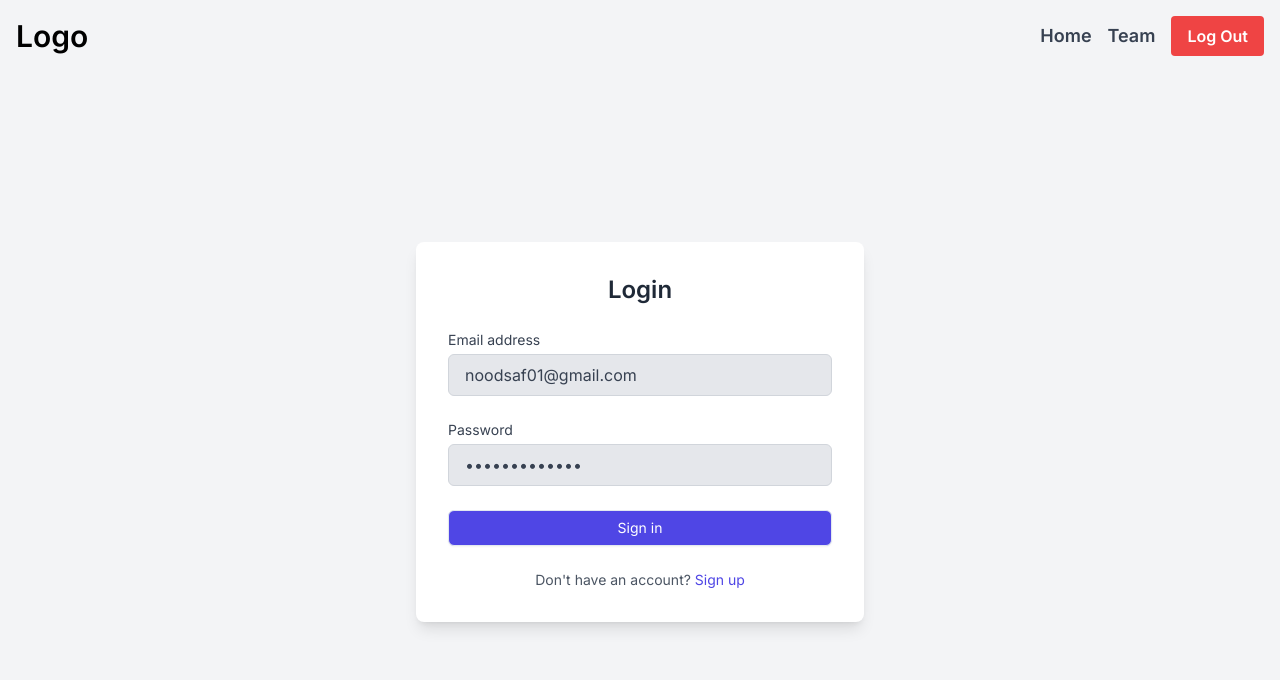
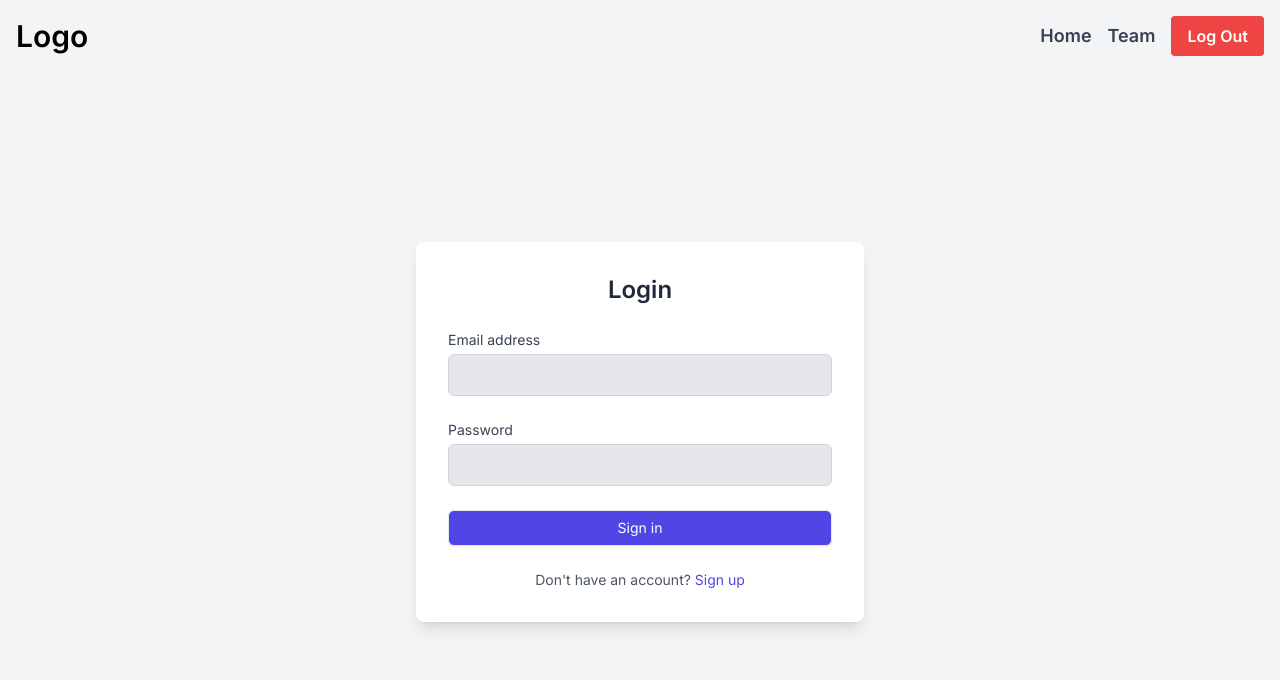
Before and after one commit to AbdEDjalilSaf/MY_First_NextAppBack, a Next.js app: page /LogIn in a window 1280 px wide. Shown: the top 680 px of the page. Built offline with nearby package versions, Linux system fonts and the light colour scheme.

Commit message:
first App Back soluted

```diff
--- a/src/components/forms/registerLogIn.jsx
+++ b/src/components/forms/registerLogIn.jsx
@@ -22,7 +22,6 @@ export default function Login() {
               type="email"
               id="email"
               name="email"
-              defaultValue={"noodsaf01@gmail.com"}
               required
               className="block w-full px-4 py-2 mt-1 text-gray-700 bg-gray-200 border border-gray-300 rounded-md focus:outline-none focus:ring-2 focus:ring-indigo-400"
             />
@@ -35,7 +34,6 @@ export default function Login() {
               type="password"
               id="password"
               name="password"
-              defaultValue={"nood saf 2003"}
               required
               className="block w-full px-4 py-2 mt-1 text-gray-700 bg-gray-200 border border-gray-300 rounded-md focus:outline-none focus:ring-2 focus:ring-indigo-400"
             />
--- a/src/lib/actions/logIn-action.js
+++ b/src/lib/actions/logIn-action.js
@@ -9,32 +9,35 @@ const SignInWithEmail = async (formData) => {
 
     "use server"
 
-    console.log(formData);
 
-// const email = formData.get("email");
-// const password = formData.get("password");
+const email = formData.get("email");
+const password = formData.get("password");
 
-// if (email === null) {
-//     throw new Error("Email is required");
-// }
+if (email === null) {
+    throw new Error("Email is required");
+}
 
-// if (password === null) {
-//     throw new Error("Password is required");
-// }
+if (password === null) {
+    throw new Error("Password is required");
+}
 
 // const {account} =  createAdminClient();
 
 
 
 
-// try {
-//     const {account} = await createAdminClient();
-//     const user = await account.createEmailPasswordSession(email,password);
 
-//     return user;
-// } catch (error) {
-//     console.log(error);
-// }
+try {
+    const {account} = await createAdminClient();
+    const user = await account.createEmailPasswordSession(email,password);
+
+    return user;
+} catch (error) {
+    console.log(error);
+}
+
+
+
 
 console.log("You not soooo earlyyyyyyyyyyyyyyyyyyy");
 
```
Also changed, not shown: src/middleware.js (+10 -0 lines).
